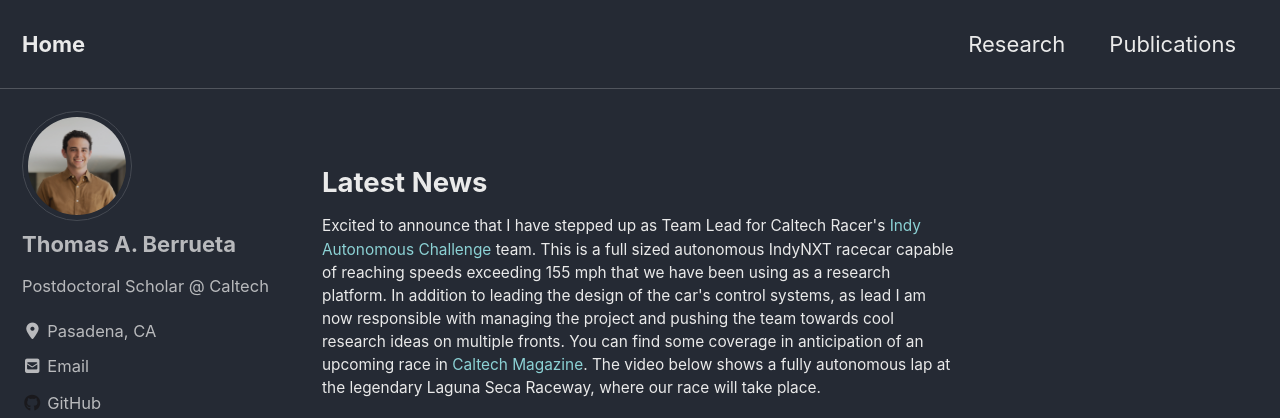
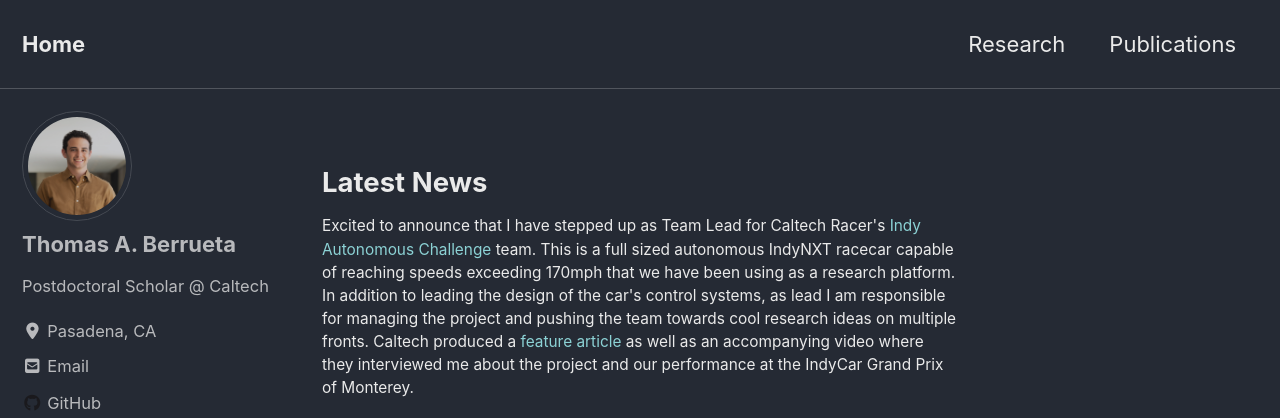
Before and after one commit to tberrueta/tberrueta.github.io, a Jekyll site: the page built from index.html, in a window 1280 px wide and 900 px high, cut to the strip 0-418 px from the top of the window. Built offline with Jekyll 4.4.1, drawn with Linux system fonts in a browser that asks for light colours; cached includes are drawn as plain includes; nearby versions of some CDN libraries; the list of posts is cut into pages by our own code.

Commit message:
update video

```diff
--- a/index.html
+++ b/index.html
@@ -7,11 +7,11 @@
 
 <h2>Latest News</h2>
 
-  <p style="font-size: 70%">Excited to announce that I have stepped up as Team Lead for Caltech Racer's <a href="https://www.indyautonomouschallenge.com/">Indy Autonomous Challenge</a> team. This is a full sized autonomous IndyNXT racecar capable of reaching speeds exceeding 155 mph that we have been using as a research platform. In addition to leading the design of the car's control systems, as lead I am now responsible with managing the project and pushing the team towards cool research ideas on multiple fronts. You can find some coverage in anticipation of an upcoming race in <a href="https://magazine.caltech.edu/post/computer-start-your-engine">Caltech Magazine</a>. The video below shows a fully autonomous lap at the legendary Laguna Seca Raceway, where our race will take place.
+  <p style="font-size: 70%">Excited to announce that I have stepped up as Team Lead for Caltech Racer's <a href="https://www.indyautonomouschallenge.com/">Indy Autonomous Challenge</a> team. This is a full sized autonomous IndyNXT racecar capable of reaching speeds exceeding 170mph that we have been using as a research platform. In addition to leading the design of the car's control systems, as lead I am responsible for managing the project and pushing the team towards cool research ideas on multiple fronts. Caltech produced a <a href="https://magazine.caltech.edu/post/computer-start-your-engine">feature article</a> as well as an accompanying video where they interviewed me about the project and our performance at the IndyCar Grand Prix of Monterey.
 
     <br>
     <br>
-    <iframe width="560" height="315" src="https://www.youtube.com/embed/FeCS195wI7Q" title="YouTube video player" frameborder="0" allow="accelerometer; autoplay; clipboard-write; encrypted-media; gyroscope; picture-in-picture; web-share" allowfullscreen></iframe>
+    <iframe width="560" height="315" src="https://youtu.be/wj-sodcnG80?si=Vrf1GQraFk-Fi1ne" title="YouTube video player" frameborder="0" allow="accelerometer; autoplay; clipboard-write; encrypted-media; gyroscope; picture-in-picture; web-share" allowfullscreen></iframe>
 
     <br>Also, in collaboration with my colleague Allison Pinosky, I will be presenting some <a href="https://tberrueta.github.io/assets/pdfs/PinoskyCASE2025.pdf">recent work</a> at the <i>IEEE Conference on Automation Science and Engineering (CASE)</i> on what it takes to make reinforcement algorithms learn from scratch in real-time on hardware. This work is an extension of my reinforcement learning work published in <i>Nature Machine Intelligence</i>, where I introduced a novel framework called <a href="https://www.nature.com/articles/s42256-024-00829-3">MaxDiff RL</a>.
 
```
